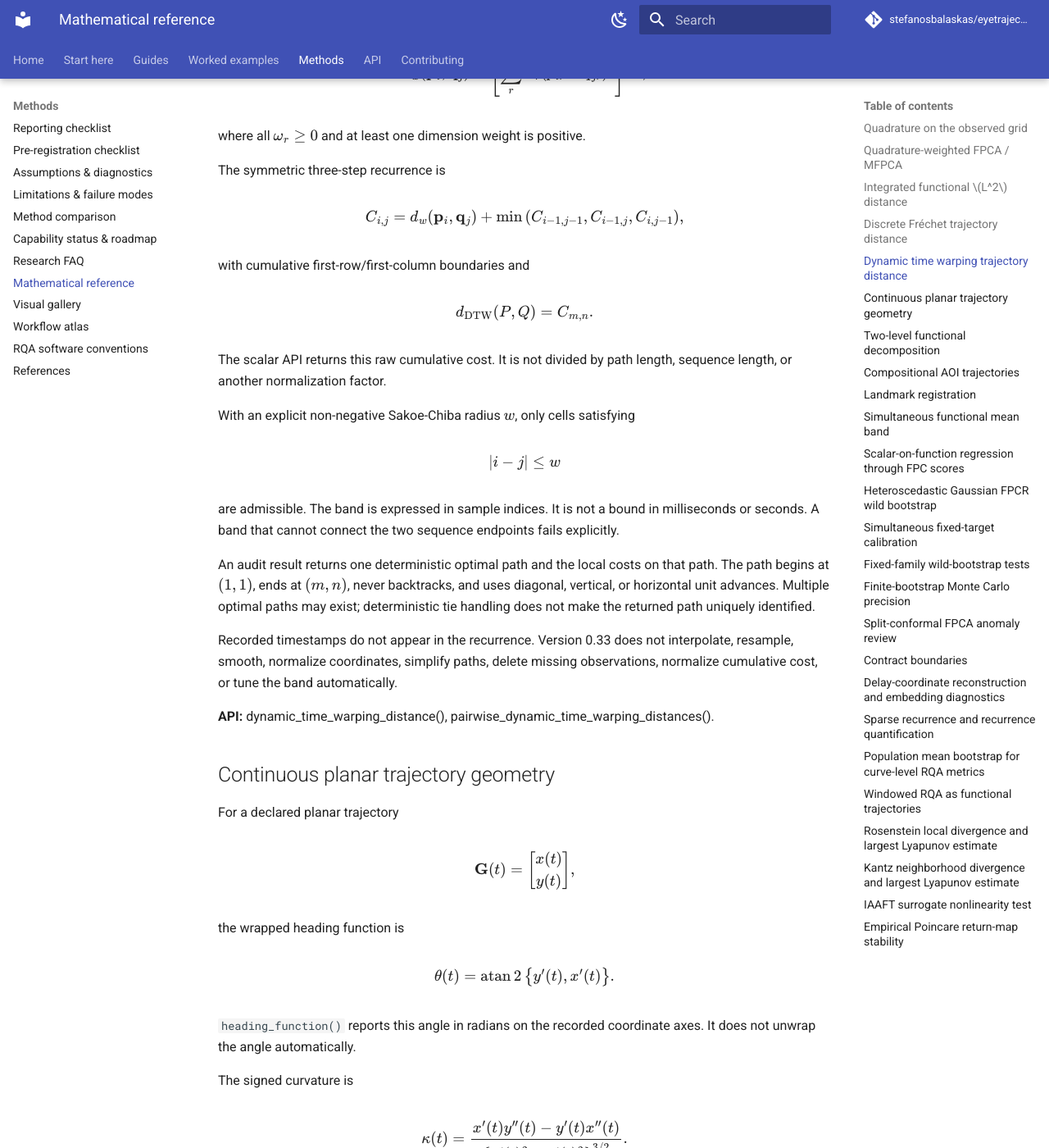
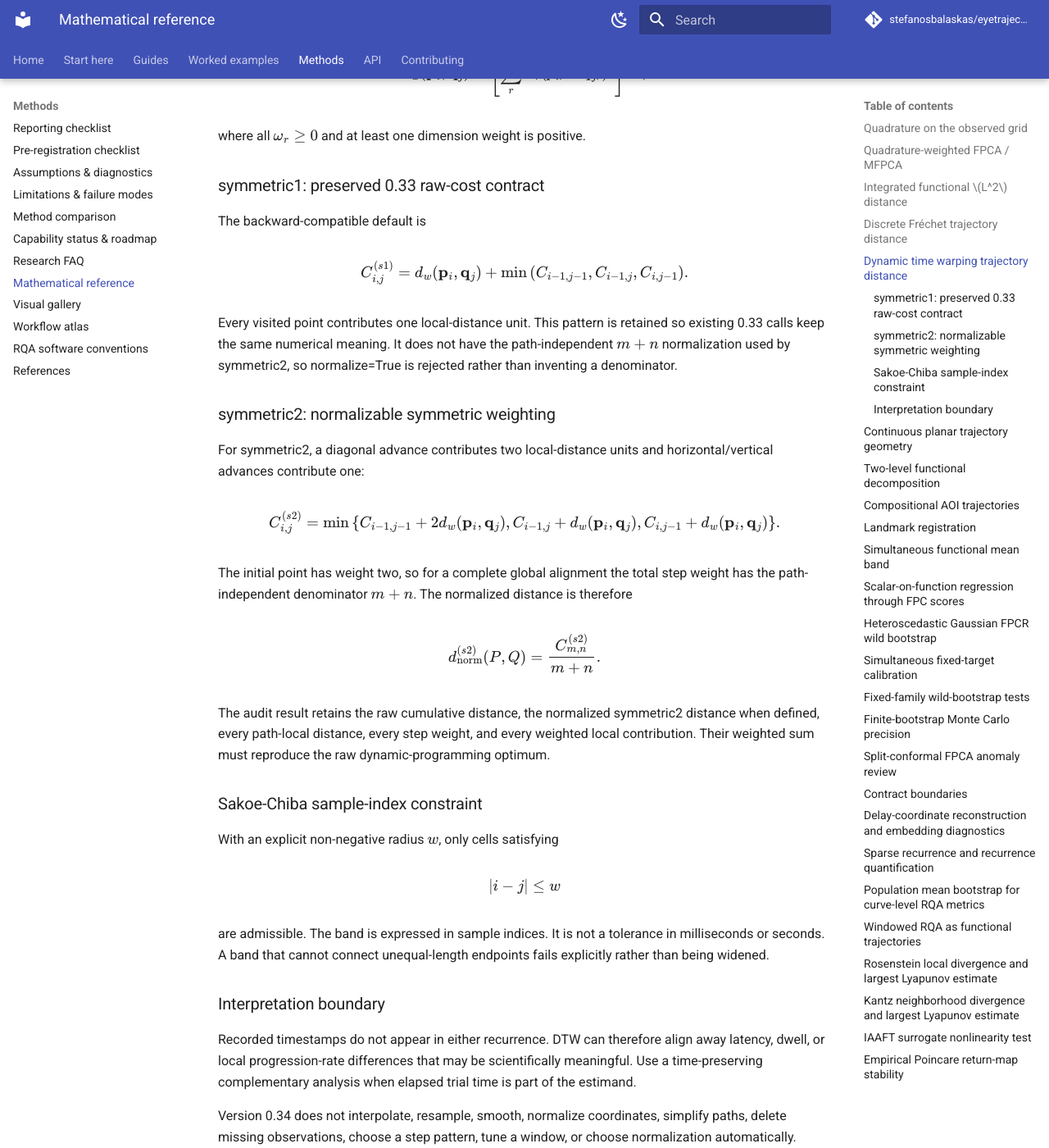
Before and after one commit to stefanosbalaskas/eyetrajectoriespy, an MkDocs documentation site: the page built from docs/methods/mathematical-reference.md, in a window 1280 px wide and 1400 px high, scrolled down 3479 px. Shown: the whole window at 82% size. Built offline with MkDocs 1.6.1 and Material for MkDocs 9.7.7, drawn with Linux system fonts in a browser that asks for light colours; comment, search, counter and statistics services are not loaded.

Commit message:
Expand DTW step-pattern mathematics

```diff
--- a/docs/methods/mathematical-reference.md
+++ b/docs/methods/mathematical-reference.md
@@ -179,10 +179,12 @@ $$
 
 where all \(\omega_r\ge 0\) and at least one dimension weight is positive.
 
-The symmetric three-step recurrence is
+### symmetric1: preserved 0.33 raw-cost contract
+
+The backward-compatible default is
 
 $$
-C_{i,j}
+C^{(s1)}_{i,j}
 =
 d_w(\mathbf p_i,\mathbf q_j)
 +
@@ -191,30 +193,54 @@ d_w(\mathbf p_i,\mathbf q_j)
 C_{i-1,j-1},
 C_{i-1,j},
 C_{i,j-1}
-\right),
+\right).
 $$
 
-with cumulative first-row/first-column boundaries and
+Every visited point contributes one local-distance unit. This pattern is retained so existing 0.33 calls keep the same numerical meaning. It does not have the path-independent \(m+n\) normalization used by symmetric2, so normalize=True is rejected rather than inventing a denominator.
+
+### symmetric2: normalizable symmetric weighting
+
+For symmetric2, a diagonal advance contributes two local-distance units and horizontal/vertical advances contribute one:
 
 $$
-d_{\mathrm{DTW}}(P,Q)=C_{m,n}.
+C^{(s2)}_{i,j}
+=
+\min
+\left\{
+C_{i-1,j-1}+2d_w(\mathbf p_i,\mathbf q_j),
+C_{i-1,j}+d_w(\mathbf p_i,\mathbf q_j),
+C_{i,j-1}+d_w(\mathbf p_i,\mathbf q_j)
+\right\}.
 $$
 
-The scalar API returns this raw cumulative cost. It is not divided by path length, sequence length, or another normalization factor.
+The initial point has weight two, so for a complete global alignment the total step weight has the path-independent denominator \(m+n\). The normalized distance is therefore
 
-With an explicit non-negative Sakoe-Chiba radius \(w\), only cells satisfying
+$$
+d^{(s2)}_{\mathrm{norm}}(P,Q)
+=
+\frac{C^{(s2)}_{m,n}}{m+n}.
+$$
+
+The audit result retains the raw cumulative distance, the normalized symmetric2 distance when defined, every path-local distance, every step weight, and every weighted local contribution. Their weighted sum must reproduce the raw dynamic-programming optimum.
+
+### Sakoe-Chiba sample-index constraint
+
+With an explicit non-negative radius \(w\), only cells satisfying
 
 $$
 |i-j|\le w
 $$
 
-are admissible. The band is expressed in sample indices. It is not a bound in milliseconds or seconds. A band that cannot connect the two sequence endpoints fails explicitly.
+are admissible. The band is expressed in sample indices. It is not a tolerance in milliseconds or seconds. A band that cannot connect unequal-length endpoints fails explicitly rather than being widened.
 
-An audit result returns one deterministic optimal path and the local costs on that path. The path begins at \((1,1)\), ends at \((m,n)\), never backtracks, and uses diagonal, vertical, or horizontal unit advances. Multiple optimal paths may exist; deterministic tie handling does not make the returned path uniquely identified.
+### Interpretation boundary
 
-Recorded timestamps do not appear in the recurrence. Version 0.33 does not interpolate, resample, smooth, normalize coordinates, simplify paths, delete missing observations, normalize cumulative cost, or tune the band automatically.
+Recorded timestamps do not appear in either recurrence. DTW can therefore align away latency, dwell, or local progression-rate differences that may be scientifically meaningful. Use a time-preserving complementary analysis when elapsed trial time is part of the estimand.
+
+Version 0.34 does not interpolate, resample, smooth, normalize coordinates, simplify paths, delete missing observations, choose a step pattern, tune a window, or choose normalization automatically.
 
 **API:** dynamic_time_warping_distance(), pairwise_dynamic_time_warping_distances().
+
 
 ## Continuous planar trajectory geometry { #trajectory-geometry }
 
```
